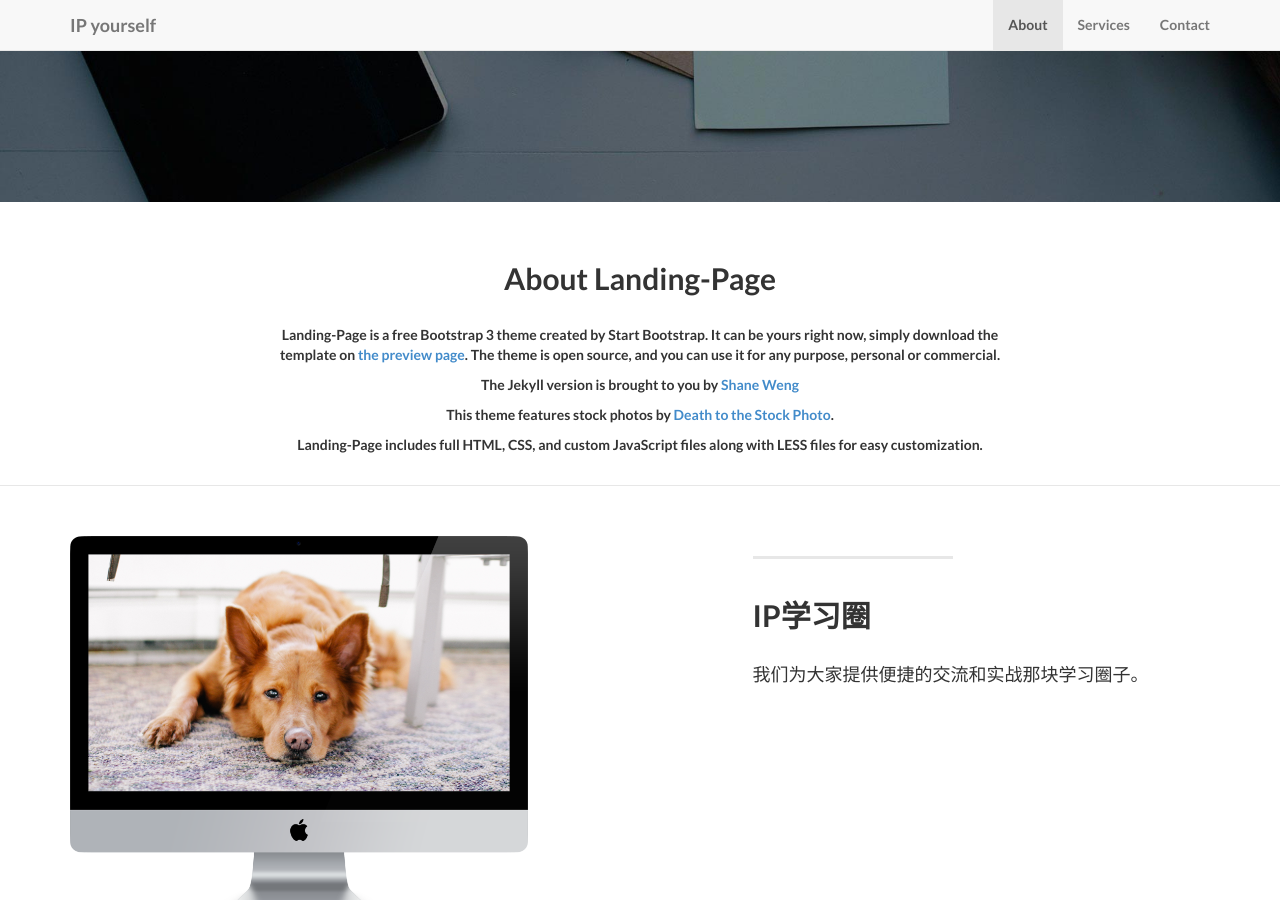
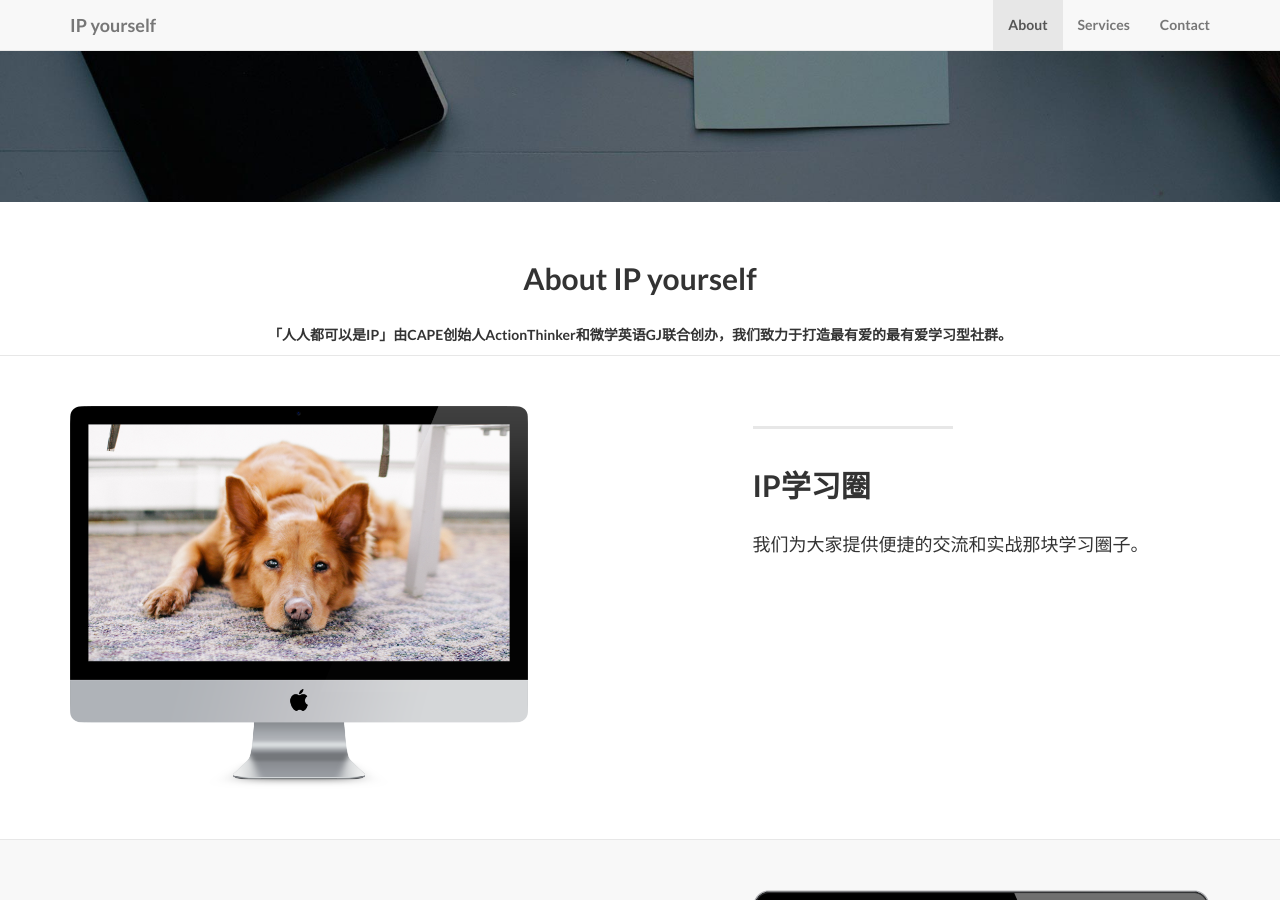
Before and after one commit to ActionThinker/ipyou.github.io, a Jekyll site: the page built from index.html, in a window 1280 px wide and 900 px high, scrolled down 575 px. Built offline with Jekyll 4.4.1, drawn with Linux system fonts in a browser that asks for light colours.

Commit message:
update
123

```diff
--- a/_includes/about.html
+++ b/_includes/about.html
@@ -3,13 +3,9 @@
         <div class="row">
             <div class="col-lg-8 col-lg-offset-2">
               <br/><br/>
-              <h2>About Landing-Page</h2>
+              <h2>About IP yourself</h2>
               <br/>
-                <p>Landing-Page is a free Bootstrap 3 theme created by Start Bootstrap. It can be yours right now, simply download the template on <a href="http://startbootstrap.com/template-overviews/landing-page/">the preview page</a>. The theme is open source, and you can use it for any purpose, personal or commercial.</p>
-                <p>The Jekyll version is brought to you by <a href="https://github.com/swcool">Shane Weng</a></p>
-                <p>This theme features stock photos by <a href="http://join.deathtothestockphoto.com//">Death to the Stock Photo</a>.</p>
-                <p>Landing-Page includes full HTML, CSS, and custom JavaScript files along with LESS files for easy customization.</p>
-                <br/>
+                <p>「人人都可以是IP」由CAPE创始人ActionThinker和微学英语GJ联合创办，我们致力于打造最有爱的最有爱学习型社群。
               </div>
         </div>
     </section>
```
